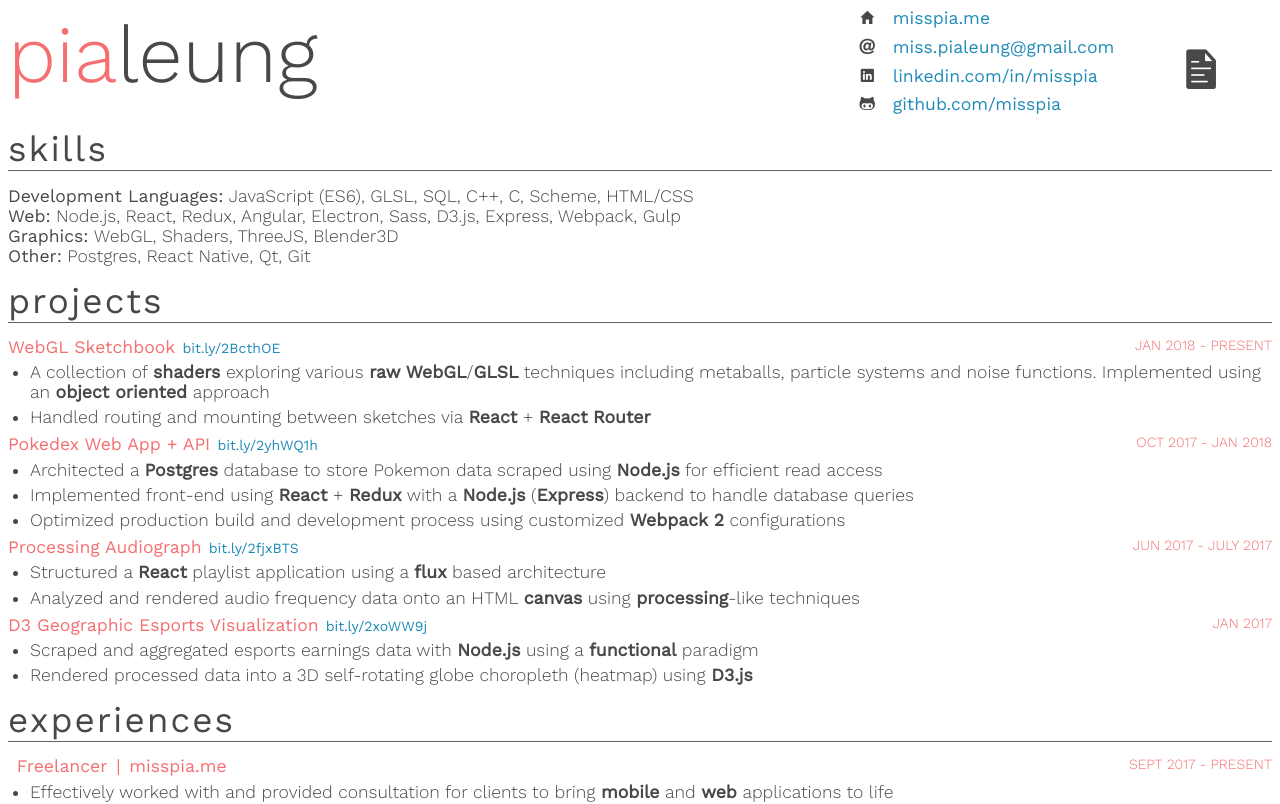
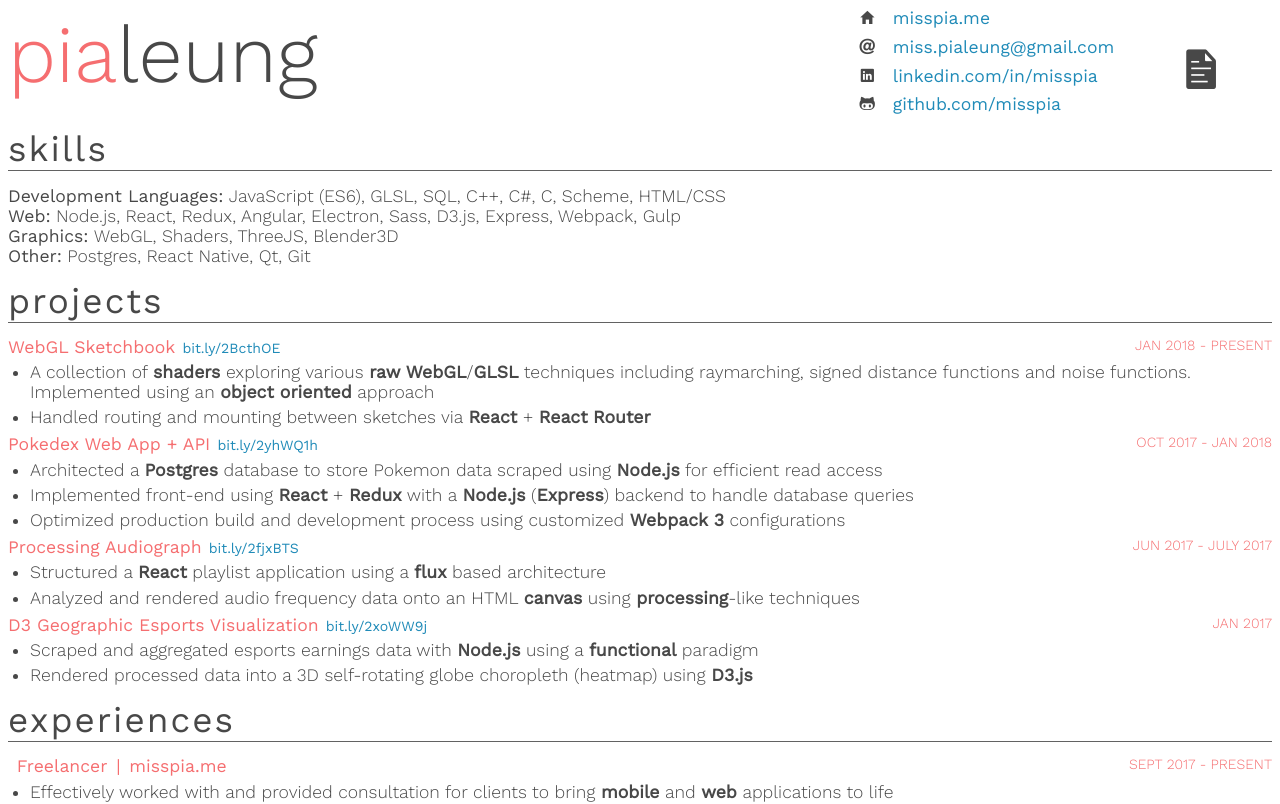
Before and after one commit to misspia/resume, a React app: page / in a window 1280 px wide. Shown: the top 804 px of the page. Built offline with nearby package versions, Linux system fonts and the light colour scheme.

Commit message:
webpack2->3, sketchbook description

```diff
--- a/src/projects/metadata.js
+++ b/src/projects/metadata.js
@@ -9,8 +9,9 @@ module.exports = {
 			linkDisplay: 'bit.ly/2BcthOE',
 			descriptions: [
 			`
-				A collection of shaders exploring various raw WebGL/GLSL techniques including metaballs,
-				particle systems and noise functions. Implemented using an object oriented approach
+				A collection of shaders exploring various raw WebGL/GLSL techniques including
+				raymarching, signed distance functions and noise functions. Implemented
+				using an object oriented approach
 			`,
 			`	Handled routing and mounting between sketches via React + React Router
 			`,
@@ -50,10 +51,10 @@ module.exports = {
 				database queries
 			`,
 			`
-				Optimized production build and development process using customized Webpack 2 configurations
+				Optimized production build and development process using customized Webpack 3 configurations
 			`,
 			],
-			keywords: ['Postgres', 'Node.js', 'React', 'Redux', 'routing', 'Express', 'Webpack 2']
+			keywords: ['Postgres', 'Node.js', 'React', 'Redux', 'routing', 'Express', 'Webpack 3']
 		},
 		{
 			title: 'Processing Audiograph',
--- a/src/skills/metadata.js
+++ b/src/skills/metadata.js
@@ -5,7 +5,7 @@ module.exports = {
 			title: 'Development Languages',
 			list: [
 				'JavaScript (ES6)', 'GLSL', 'SQL', 'C++',
-				'C', 'Scheme', 'HTML/CSS'
+				'C#', 'C', 'Scheme', 'HTML/CSS'
 			]
 		},
 		{
```
Also changed, not shown: 2 other files (tests, documents, lock files or other folders).
